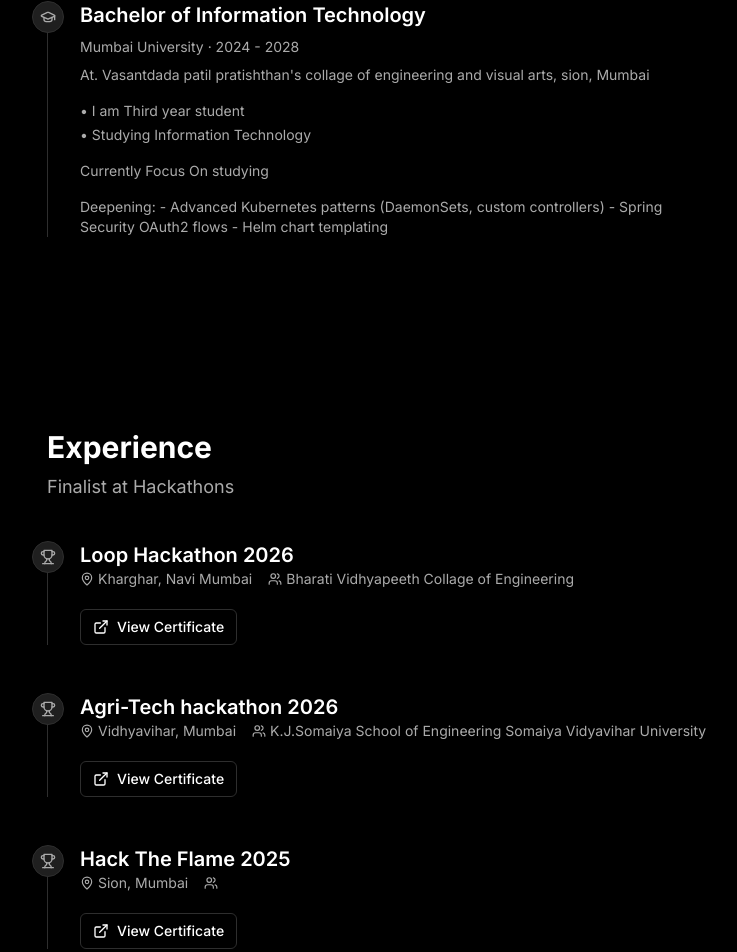
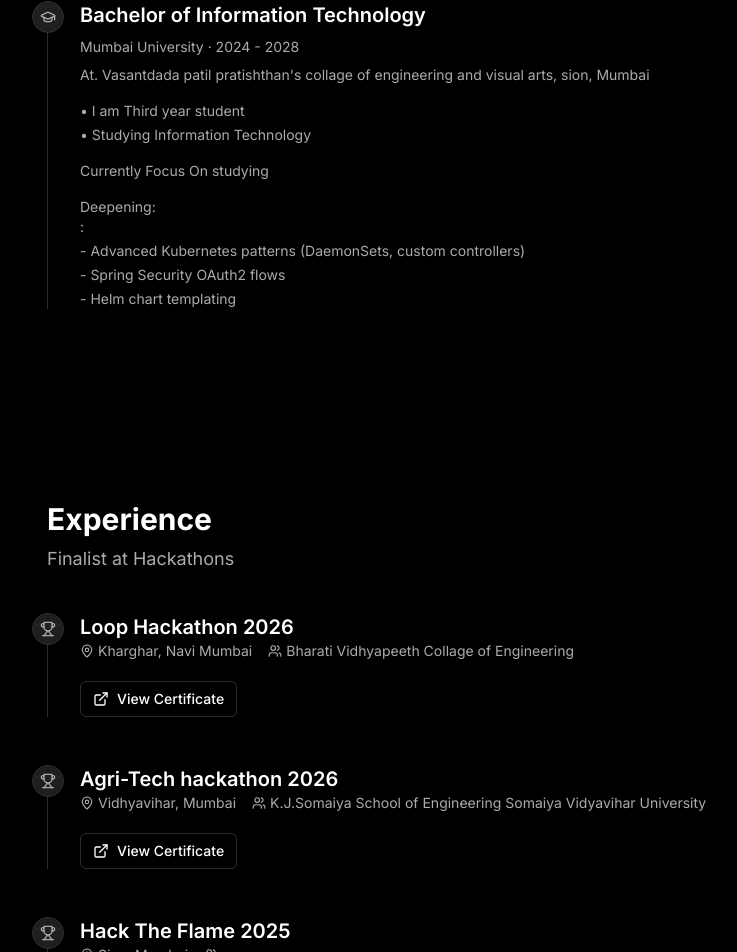
Before and after one commit to Dayeshlate/Portfolio, a React (Vite) app: page / in a window 1280 px wide. Shown: the part 2900-3852 px from the top of the page, without its empty margins (41-778 px from the left). Built offline with nearby package versions, Linux system fonts and the light colour scheme; the HTML template or start-up script is replaced by a standard one.

Commit message:
formatEducation.tsx

```diff
--- a/src/components/Education.tsx
+++ b/src/components/Education.tsx
@@ -32,10 +32,10 @@ const Education = () => {
           </ul>
           <p className="text-muted-foreground text-sm mt-4 mb-4">Currently Focus On studying</p>
           <ul className="space-y-1 text-muted-foreground text-sm">
-            Deepening:
-- Advanced Kubernetes patterns (DaemonSets, custom controllers)
-- Spring Security OAuth2 flows
-- Helm chart templating
+            <p>Deepening:</p>:
+            <li>- Advanced Kubernetes patterns (DaemonSets, custom controllers)</li>
+            <li>- Spring Security OAuth2 flows</li>
+            <li>- Helm chart templating</li>
 
           </ul>
         </motion.div>
```
